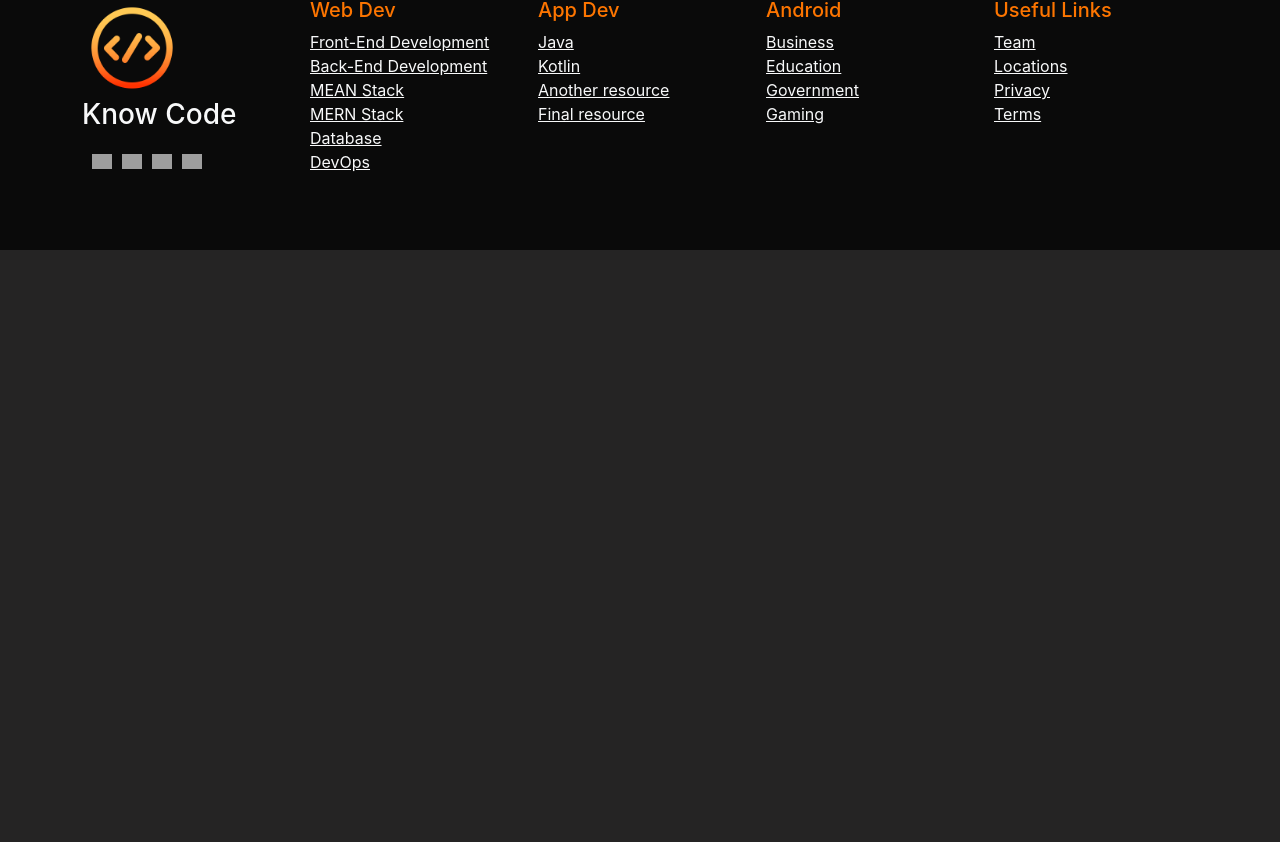
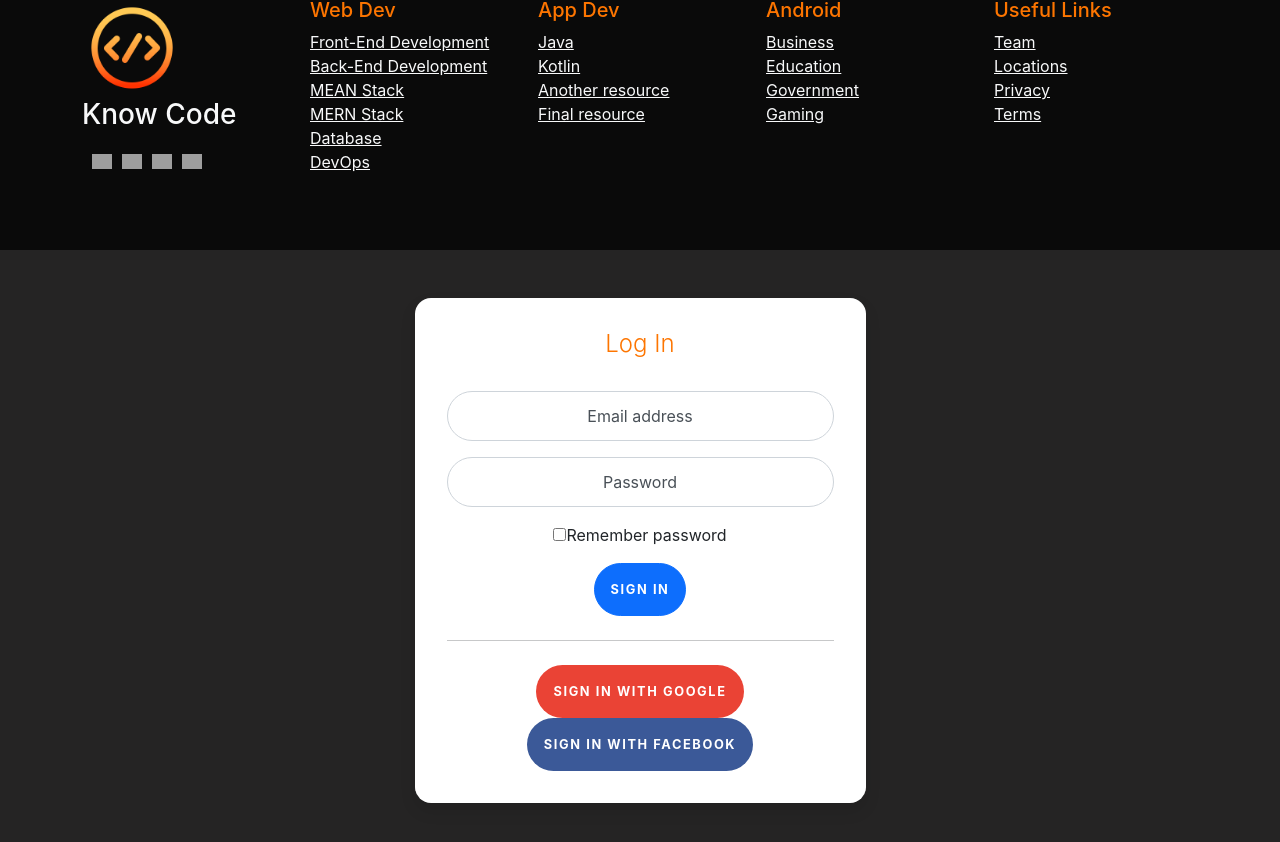
Before and after one commit to gaursahab-fswd/Knw-Code, a React (Create React App) app: page / in a window 1280 px wide. Shown: the part 1596-2438 px from the top of the page. Before the commit the page ends 1846 px from the top, so only its background shows below. Built offline with nearby package versions, Linux system fonts and the light colour scheme; grey boxes are pictures that could not be loaded.

Commit message:
Login Page Added

```diff
--- /dev/null
+++ b/src/Components/Login.style.css
@@ -0,0 +1,106 @@
+:root {
+    --input-padding-x: 1.5rem;
+    --input-padding-y: .75rem;
+  }
+
+
+  .card-signin {
+    border: 0;
+    border-radius: 1rem;
+    box-shadow: 0 0.5rem 1rem 0 rgba(0, 0, 0, 0.1);
+  }
+
+  .card-signin .card-title {
+    margin-bottom: 2rem;
+    font-weight: 300;
+    font-size: 1.5rem;
+  }
+
+  .card-signin .card-body {
+    padding: 2rem;
+  }
+
+  .form-signin {
+    width: 100%;
+  }
+
+  .form-signin .btn {
+    font-size: 80%;
+    border-radius: 5rem;
+    letter-spacing: .1rem;
+    font-weight: bold;
+    padding: 1rem;
+    transition: all 0.2s;
+  }
+
+  .form-label-group {
+    position: relative;
+    margin-bottom: 1rem;
+  }
+
+  .form-label-group input {
+    height: auto;
+    border-radius: 2rem;
+  }
+
+  .form-label-group>input,
+  .form-label-group>label {
+    padding: var(--input-padding-y) var(--input-padding-x);
+  }
+
+  .form-label-group>label {
+    position: absolute;
+    top: 0;
+    left: 0;
+    display: block;
+    width: 100%;
+    margin-bottom: 0;
+    /* Override default `<label>` margin */
+    line-height: 1.5;
+    color: #495057;
+    border: 1px solid transparent;
+    border-radius: .25rem;
+    transition: all .1s ease-in-out;
+  }
+
+  .form-label-group input::-webkit-input-placeholder {
+    color: transparent;
+  }
+
+  .form-label-group input:-ms-input-placeholder {
+    color: transparent;
+  }
+
+  .form-label-group input::-ms-input-placeholder {
+    color: transparent;
+  }
+
+  .form-label-group input::-moz-placeholder {
+    color: transparent;
+  }
+
+  .form-label-group input::placeholder {
+    color: transparent;
+  }
+
+  .form-label-group input:not(:placeholder-shown) {
+    padding-top: calc(var(--input-padding-y) + var(--input-padding-y) * (2 / 3));
+    padding-bottom: calc(var(--input-padding-y) / 3);
+  }
+
+  .form-label-group input:not(:placeholder-shown)~label {
+    padding-top: calc(var(--input-padding-y) / 3);
+    padding-bottom: calc(var(--input-padding-y) / 3);
+    font-size: 12px;
+    color: #777;
+  }
+
+  .btn-google {
+    color: white;
+    background-color: #ea4335;
+  }
+
+  .btn-facebook {
+    color: white;
+    background-color: #3b5998;
+  }
--- a/src/Pages/Home.tsx
+++ b/src/Pages/Home.tsx
@@ -4,6 +4,7 @@ import Header from "../Components/Header";
 import About from "../Components/About";
 import Choose from "../Components/Choose";
 import Footer from "../Components/Footer";
+import LogIn from "./LogIn";
 
 const Home = () => {
   return (
@@ -13,6 +14,7 @@ const Home = () => {
       <About />
       <Choose />
       <Footer />
+      <LogIn/>
     </>
   );
 };
--- /dev/null
+++ b/src/Pages/LogIn.tsx
@@ -0,0 +1,76 @@
+import React from "react";
+import '../Components/Login.style.css'
+
+const LogIn = () => {
+  return (
+    <div className="container-fluid">
+      <div className="container">
+        <div className="row">
+          <div className="col-sm-9 col-md-7 col-lg-5 mx-auto">
+            <div className="card card-signin my-5">
+              <div className="card-body">
+                <h5 className="card-title text-center">Log In</h5>
+                <form className="form-signin">
+                  <div className="form-label-group">
+                    <input
+                      type="email"
+                      id="inputEmail"
+                      className="form-control"
+                      placeholder="Email address"
+                      required
+                    />
+                    <label>Email address</label>
+                  </div>
+
+                  <div className="form-label-group">
+                    <input
+                      type="password"
+                      id="inputPassword"
+                      className="form-control"
+                      placeholder="Password"
+                      required
+                    />
+                    <label>Password</label>
+                  </div>
+
+                  <div className="custom-control custom-checkbox mb-3">
+                    <input
+                      type="checkbox"
+                      className="custom-control-input"
+                      id="customCheck1"
+                    />
+                    <label className="custom-control-label">
+                      Remember password
+                    </label>
+                  </div>
+                  <button
+                    className="btn btn-lg btn-primary btn-block text-uppercase"
+                    type="submit"
+                  >
+                    Sign in
+                  </button>
+                  <hr className="my-4" />
+                  <button
+                    className="btn btn-lg btn-google btn-block text-uppercase"
+                    type="submit"
+                  >
+                    <i className="fab fa-google mr-2"></i> Sign in with Google
+                  </button>
+                  <button
+                    className="btn btn-lg btn-facebook btn-block text-uppercase"
+                    type="submit"
+                  >
+                    <i className="fab fa-facebook-f mr-2"></i> Sign in with
+                    Facebook
+                  </button>
+                </form>
+              </div>
+            </div>
+          </div>
+        </div>
+      </div>
+    </div>
+  );
+};
+
+export default LogIn;
```
Also changed, not shown: src/Pages/SignUp.tsx (added, +76 -0 lines), src/Components/Signup.style.css (added).
